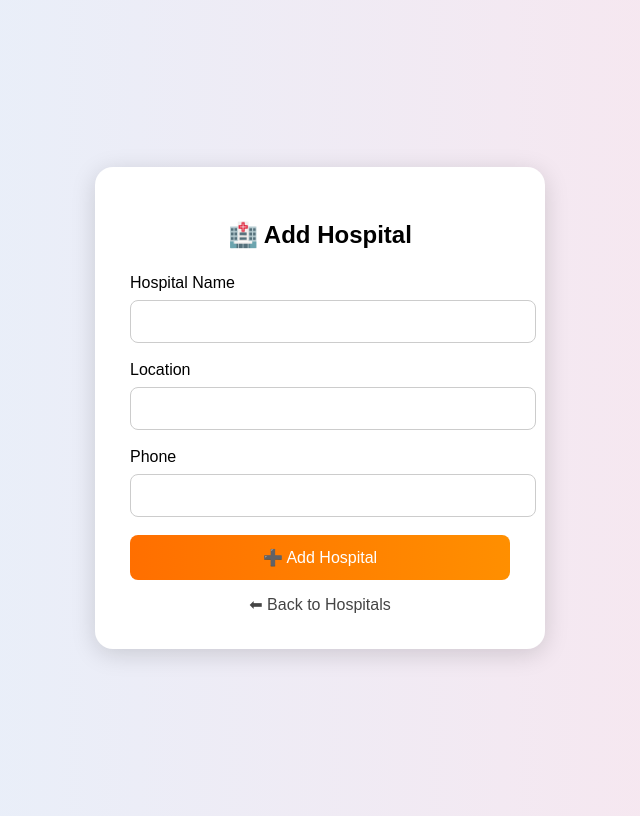
After one commit to hgsuresh62/bloodbank-project, a Flask app: page /add_hospital in a window 1280 px wide. The commit adds this page. Shown: the whole page, without its empty margins (320-960 px from the left). Run offline with Flask 3, Linux system fonts and the light colour scheme; a user stored in the database is signed in.

Commit message:
fixed hospital database and routes

```diff
--- a/app.py
+++ b/app.py
@@ -667,6 +667,104 @@ def delete_request(request_id):
 
 
 
+@app.route("/add_hospital", methods=["GET","POST"])
+@login_required
+def add_hospital():
+
+    if session.get("role") != "admin":
+        flash("Unauthorized ❌ Admin only")
+        return redirect(url_for("home"))
+
+    if request.method == "POST":
+
+        conn = get_db()
+        cursor = conn.cursor()
+
+        cursor.execute("""
+INSERT INTO hospitals (name, location, phone)
+VALUES (?, ?, ?)
+""", (
+    request.form.get("name"),
+    request.form.get("location"),
+    request.form.get("phone")
+))
+
+        conn.commit()
+        conn.close()
+
+        flash("Hospital added successfully ✅")
+        return redirect(url_for("hospitals"))
+
+    return render_template("add_hospital.html")
+
+
+
+@app.route("/edit_hospital/<int:id>", methods=["GET","POST"])
+@login_required
+def edit_hospital(id):
+
+    if session.get("role") != "admin":
+        flash("Unauthorized ❌ Admin only")
+        return redirect(url_for("hospitals"))
+
+    conn = get_db()
+    cursor = conn.cursor()
+
+    try:
+
+        if request.method == "POST":
+
+            cursor.execute("""
+            UPDATE hospitals
+            SET name=?, location=?, phone=?
+            WHERE id=?
+            """, (
+                request.form.get("name"),
+                request.form.get("location"),
+                request.form.get("phone"),
+                id
+            ))
+
+            conn.commit()
+            flash("Hospital updated successfully ✅")
+
+            return redirect(url_for("hospitals"))
+
+        cursor.execute("SELECT * FROM hospitals WHERE id=?", (id,))
+        hospital = cursor.fetchone()
+
+        conn.close()
+
+        return render_template("edit_hospital.html", hospital=hospital)
+
+    except Exception as e:
+        print("Edit hospital error:", e)
+        return "Internal Server Error"
+
+
+
+@app.route("/delete_hospital/<int:id>")
+@login_required
+def delete_hospital(id):
+
+    if session.get("role") != "admin":
+        flash("Unauthorized ❌ Admin only")
+        return redirect(url_for("hospitals"))
+
+    conn = get_db()
+    cursor = conn.cursor()
+
+    cursor.execute("DELETE FROM hospitals WHERE id=?", (id,))
+
+    conn.commit()
+    conn.close()
+
+    flash("Hospital deleted successfully ✅")
+    return redirect(url_for("hospitals"))
+
+
+
+
 # ============================
 # LOGOUT
 # ============================
@@ -692,8 +790,4 @@ if __name__ == "__main__":
 
     port = int(os.environ.get("PORT", 8000))
 
-    app.run(
-        host="0.0.0.0",
-        port=port,
-        debug=False
-    )
+app.run(host="0.0.0.0", port=port, debug=True)
--- /dev/null
+++ b/templates/add_hospital.html
@@ -0,0 +1,94 @@
+<!DOCTYPE html>
+<html lang="en">
+<head>
+<meta charset="UTF-8">
+<title>Add Hospital</title>
+
+<style>
+
+body{
+    font-family: Arial, Helvetica, sans-serif;
+    background: linear-gradient(to right,#e3f2fd,#fce4ec);
+    display:flex;
+    justify-content:center;
+    align-items:center;
+    height:100vh;
+}
+
+.card{
+    background:white;
+    padding:35px;
+    border-radius:18px;
+    width:380px;
+    box-shadow:0px 5px 25px rgba(0,0,0,0.15);
+}
+
+h2{
+    text-align:center;
+    margin-bottom:25px;
+}
+
+input{
+    width:100%;
+    padding:12px;
+    margin-top:8px;
+    margin-bottom:18px;
+    border-radius:8px;
+    border:1px solid #ccc;
+    font-size:15px;
+}
+
+button{
+    width:100%;
+    padding:13px;
+    border:none;
+    border-radius:8px;
+    background: linear-gradient(to right,#ff6f00,#ff8f00);
+    color:white;
+    font-size:16px;
+    cursor:pointer;
+}
+
+button:hover{
+    opacity:0.9;
+}
+
+.back{
+    display:block;
+    text-align:center;
+    margin-top:15px;
+    text-decoration:none;
+    color:#444;
+}
+
+</style>
+
+</head>
+
+<body>
+
+<div class="card">
+
+<h2>🏥 Add Hospital</h2>
+
+<form method="POST">
+
+<label>Hospital Name</label>
+<input type="text" name="name" required>
+
+<label>Location</label>
+<input type="text" name="location" required>
+
+<label>Phone</label>
+<input type="text" name="phone" required>
+
+<button type="submit">➕ Add Hospital</button>
+
+</form>
+
+<a href="/hospitals" class="back">⬅ Back to Hospitals</a>
+
+</div>
+
+</body>
+</html>
```
Also changed, not shown: templates/edit_hospital.html (added, +37 -0 lines), templates/hospitals.html (+59 -13 lines), database.db.
